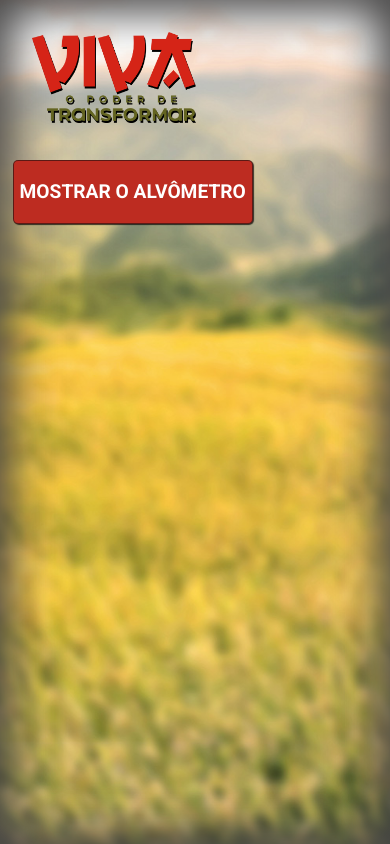
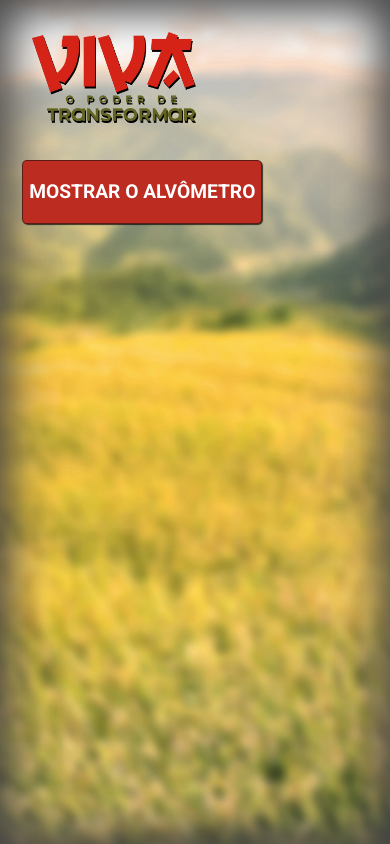
Before and after one commit to felipey2010/alvo-missoes-ibg, a React (Create React App) app: page / in a window 390 px wide. Built offline with nearby package versions, Linux system fonts and the light colour scheme; what react-animations would draw is missing.

Commit message:
hide button when progress bar active

```diff
--- a/src/App.css
+++ b/src/App.css
@@ -93,13 +93,14 @@
     height: 100%;
     width: fit-content;
     white-space: nowrap;
+    margin-left: 1.2rem;
   }
   .App-button {
     margin-left: 1.2rem;
   }
   .progressBar {
-    margin-left: 0;
-    width: 75%;
+    margin-left: 1.2rem;
+    width: 85%;
   }
 }
 
--- a/src/App.js
+++ b/src/App.js
@@ -22,13 +22,17 @@ function App() {
             <img src={logo} alt="logo" className="logo" />
           </div>
         </Slide>
+        {progressVisible === false && (
           <Fade left>
             <Animated>
               <div className="App-button">
-              <button onClick={() => setProgress()}>Mostrar o Alvômetro</button>
+                <button onClick={() => setProgress()}>
+                  Mostrar o Alvômetro
+                </button>
               </div>
             </Animated>
           </Fade>
+        )}
         {progressVisible && (
           <Fade bottom>
             <div className="progressBar">
--- a/src/index.css
+++ b/src/index.css
@@ -5,7 +5,7 @@ body {
     sans-serif;
   -webkit-font-smoothing: antialiased;
   -moz-osx-font-smoothing: grayscale;
-  width: 100vw;
+  width: 100%;
   height: 100vh;
 
   /* background-image: url(./images/bg.jpg); */
@@ -13,7 +13,7 @@ body {
   background-size: contain;
   box-sizing: border-box;
   padding: 0;
-  overflow-x: hidden;
+  overflow: hidden;
 }
 
 code {
```
Lines whose indentation alone changed are shown as unchanged.
